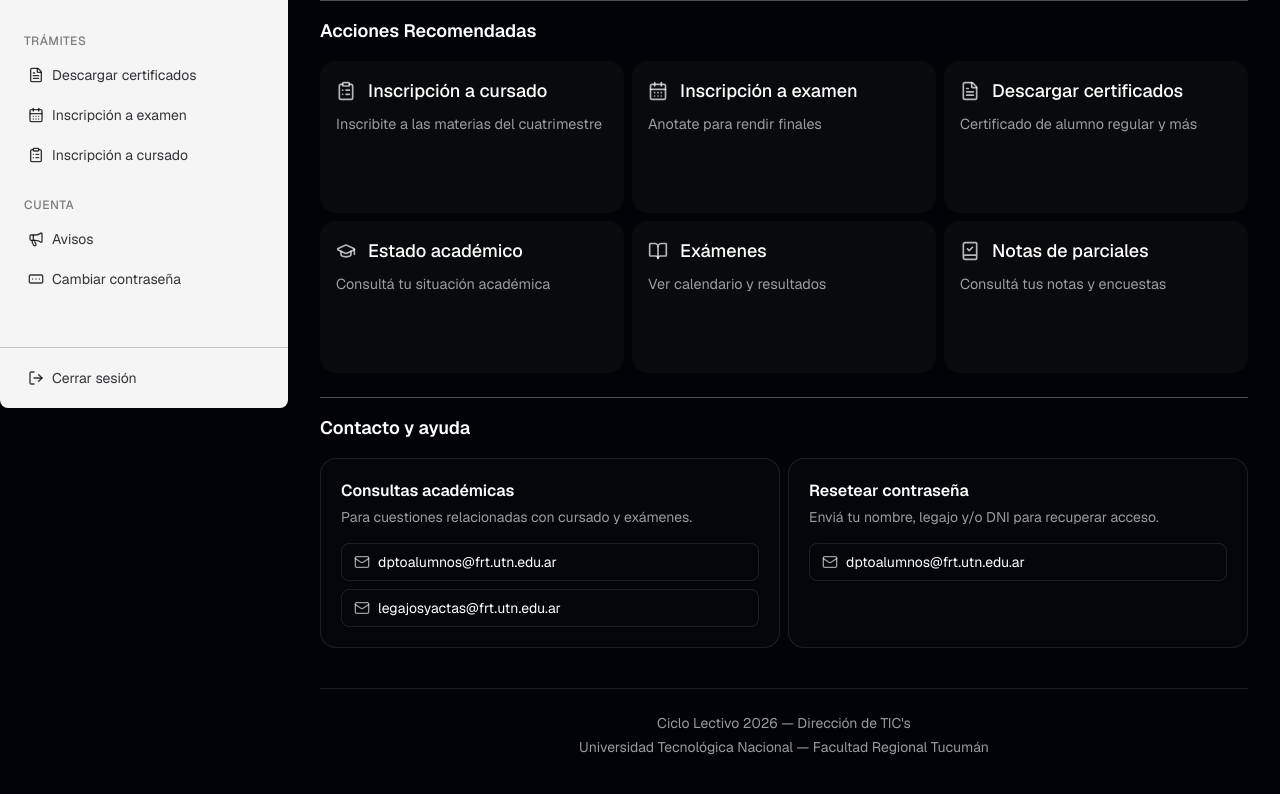
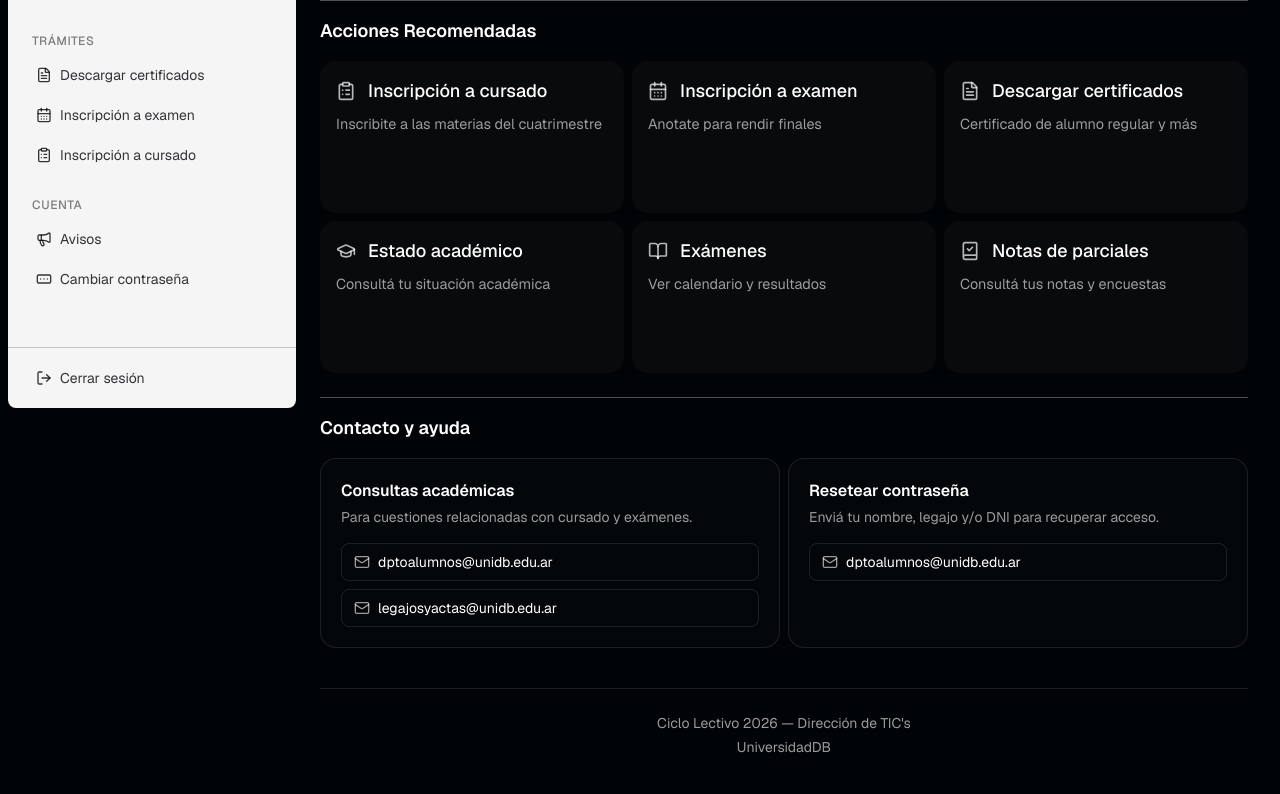
Before and after one commit to dakoderdev/universidad-db, a Next.js app: page / in a window 1280 px wide. Shown: the part 384-1178 px from the top of the page. Built offline with nearby package versions, Linux system fonts and the light colour scheme.

Commit message:
remover referencias a la utn

```diff
--- a/app/page.tsx
+++ b/app/page.tsx
@@ -26,7 +26,7 @@ export default function StudentPortal() {
         <div className="mx-auto max-w-5xl px-6 py-8 lg:px-8 lg:py-12">
           {/* Header */}
           <header className="mb-8 pt-12 lg:pt-0">
-            <h1 className="text-4xl font-semibold tracking-tighter text-foreground lg:text-6xl text-balance">UniversidadDB</h1>
+            <h1 className="text-5xl font-semibold tracking-tighter text-foreground lg:text-6xl text-balance">UniversidadDB</h1>
             <p className="text-foreground/60">Sistema Académico</p>
           </header>
 
@@ -83,13 +83,13 @@ export default function StudentPortal() {
                 <h3 className="font-semibold text-card-white">Consultas académicas</h3>
                 <p className="mt-1 text-sm text-foreground/60">Para cuestiones relacionadas con cursado y exámenes.</p>
                 <div className="mt-4 space-y-2">
-                  <a href="mailto:dptoalumnos@frt.utn.edu.ar" className="flex items-center gap-2 rounded-lg border border-white/10 px-3 py-2 text-sm hover:bg-neutral-900/60 transition-colors">
+                  <a href="mailto:dptoalumnos@unidb.edu.ar" className="flex items-center gap-2 rounded-lg border border-white/10 px-3 py-2 text-sm hover:bg-neutral-900/60 transition-colors">
                     <Mail className="size-4 text-foreground/60" />
-                    dptoalumnos@frt.utn.edu.ar
+                    dptoalumnos@unidb.edu.ar
                   </a>
-                  <a href="mailto:legajosyactas@frt.utn.edu.ar" className="flex items-center gap-2 rounded-lg border border-white/10 px-3 py-2 text-sm hover:bg-neutral-900/60 transition-colors">
+                  <a href="mailto:legajosyactas@unidb.edu.ar" className="flex items-center gap-2 rounded-lg border border-white/10 px-3 py-2 text-sm hover:bg-neutral-900/60 transition-colors">
                     <Mail className="size-4 text-foreground/60" />
-                    legajosyactas@frt.utn.edu.ar
+                    legajosyactas@unidb.edu.ar
                   </a>
                 </div>
               </div>
@@ -97,9 +97,9 @@ export default function StudentPortal() {
                 <h3 className="font-semibold text-card-white">Resetear contraseña</h3>
                 <p className="mt-1 text-sm text-foreground/60">Enviá tu nombre, legajo y/o DNI para recuperar acceso.</p>
                 <div className="mt-4">
-                  <a href="mailto:dptoalumnos@frt.utn.edu.ar" className="flex items-center gap-2 rounded-lg border border-white/10 px-3 py-2 text-sm hover:bg-neutral-900/60 transition-colors">
+                  <a href="mailto:dptoalumnos@unidb.edu.ar" className="flex items-center gap-2 rounded-lg border border-white/10 px-3 py-2 text-sm hover:bg-neutral-900/60 transition-colors">
                     <Mail className="size-4 text-foreground/60" />
-                    dptoalumnos@frt.utn.edu.ar
+                    dptoalumnos@unidb.edu.ar
                   </a>
                 </div>
               </div>
@@ -109,7 +109,7 @@ export default function StudentPortal() {
           {/* Footer */}
           <footer className="border-t border-white/10 pt-6 text-center text-sm text-foreground/60">
             <p>Ciclo Lectivo 2026 — Dirección de TIC&apos;s</p>
-            <p className="mt-1">Universidad Tecnológica Nacional — Facultad Regional Tucumán</p>
+            <p className="mt-1">UniversidadDB</p>
           </footer>
         </div>
       </main>
--- a/components/SidebarMenu.tsx
+++ b/components/SidebarMenu.tsx
@@ -63,7 +63,7 @@ export default function SidebarMenu({ menuOpen, setMenuOpen }: SidebarMenuProps)
 
       {menuOpen && <div className="fixed inset-0 z-40 lg:hidden" onClick={() => setMenuOpen(false)} />}
 
-      <aside className={`fixed inset-y-0 z-40 flex w-full max-w-72 flex-col m-2 rounded-lg bg-neutral-100 text-background transition-transform duration-300 lg:translate-x-0 ${menuOpen ? "translate-x-0 left-0" : "-translate-x-full -left-2"}`}>
+      <aside className={`fixed inset-y-0 z-40 flex w-full max-w-72 flex-col m-2 rounded-lg bg-neutral-100 text-background transition-transform duration-300 lg:translate-x-0 ${menuOpen ? "translate-x-0 left-0" : "-translate-x-full -left-2 lg:left-0"}`}>
         <div className="flex items-center gap-3 border-b border-background/20 px-6 py-3">
           <div className="flex size-10 items-center justify-center rounded-2xl bg-yellow-700 text-neutral-100">
             <GraduationCap className="size-5" />
```
